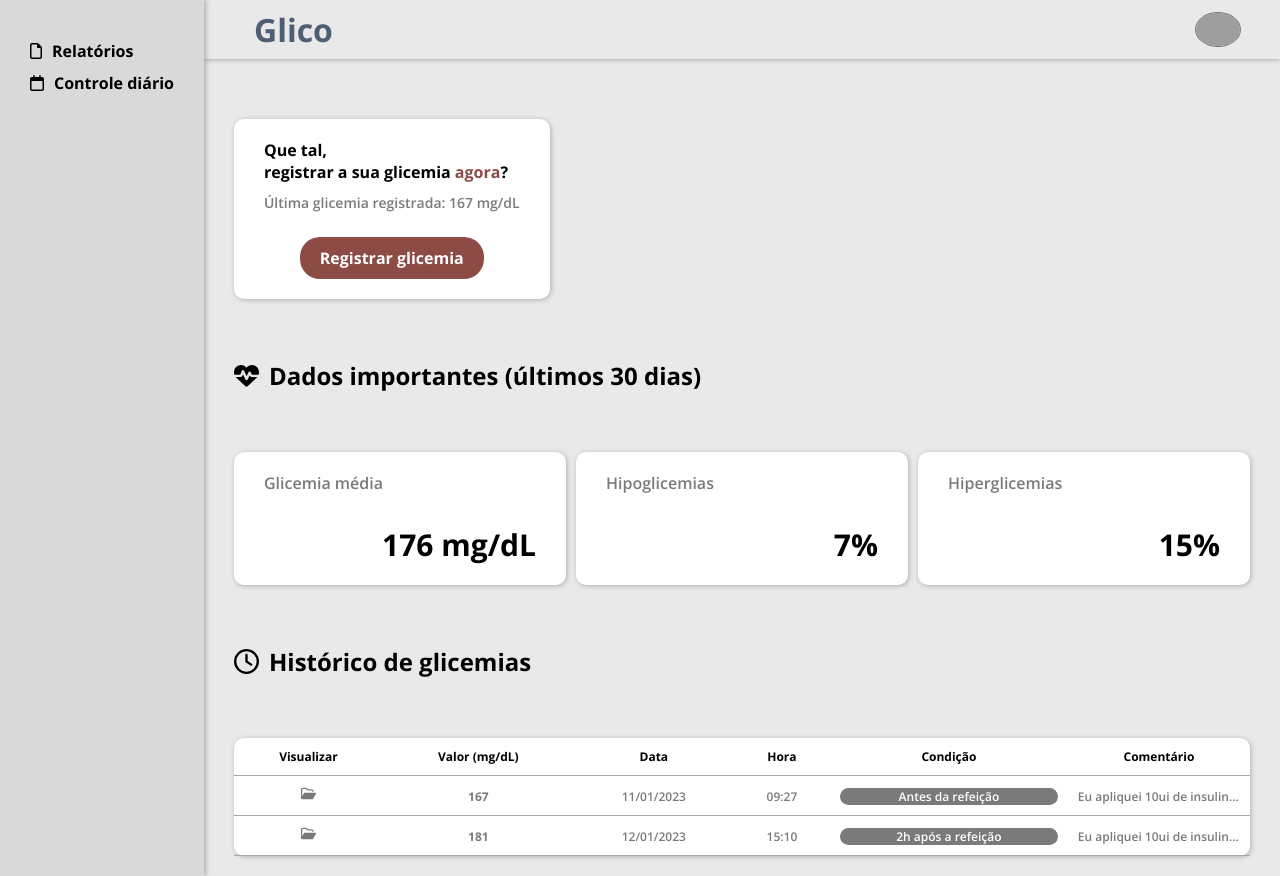
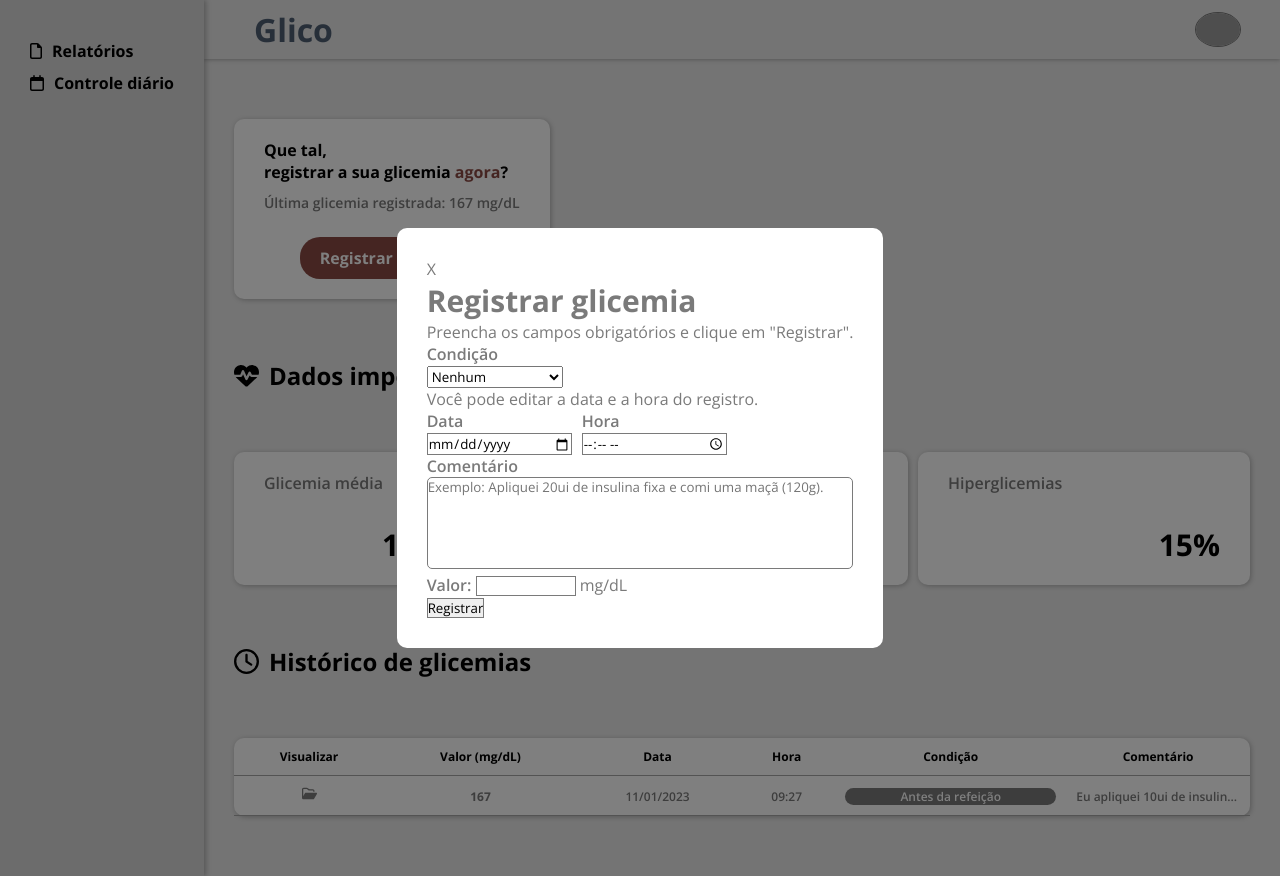
Before and after one commit to douglaslima-pro/glico, a PHP site: page /douglas/view/html/home.php in a window 1280 px wide. Run offline with PHP 8.4, Linux system fonts and the light colour scheme; the visitor is signed in with stand-in values (Sample User, id 1); grey boxes are pictures that could not be loaded.

Commit message:
feat: modify home.php file

```diff
--- a/model/DAO/DB/conexãoBD.php
+++ b/model/DAO/DB/conexãoBD.php
@@ -11,7 +11,7 @@ class conexaoBD{
 
             //Cria um objeto PDO
             //Pode ser necessário passar a PORTA como parâmetro, caso contrário dá erro de ACESSO NEGADO
-            self::$instance = new PDO("mysql:host=localhost;port=3306;dbname=glico","root","");
+            self::$instance = new PDO("mysql:host=localhost;port=3312;dbname=glico","root","");
             self::$instance->setAttribute(PDO::ATTR_ERRMODE,PDO::ERRMODE_EXCEPTION);
 
             return self::$instance;
--- a/view/css/home.css
+++ b/view/css/home.css
@@ -7,6 +7,7 @@ html,body{
 main{
     display: flex;
     height: 100%;
+    position: relative;
 }
 /*BARRA LATERAL DO SITE COM LINKS PARA OUTRAS PÁGINAS*/
 main > aside{
@@ -33,7 +34,7 @@ aside nav ul li a h3{
     font-size: 16px;
 }
 /*SECTION COM CONTEÚDO CENTRAL DA PÁGINA*/
-main > section{
+main > section.conteudo-principal{
     background: var(--cor-de-fundo2);
     width: 100%;
     overflow-y: auto;
@@ -49,6 +50,7 @@ section header{
     justify-content: space-between;
     position: sticky;
     top: 0;
+    z-index: 1;
 }
 /*TÍTULO DO CABEÇALHO*/
 header h1{
@@ -293,6 +295,80 @@ section .conteudo-principal-container{
     font-weight: bold;
 }
 
+/*TELA DE REGISTRAR GLICEMIA*/
+.tela-registrar-glicemia{
+    position: absolute;
+    height: 100vh;
+    width: 100vw;
+    z-index: 10;
+    display: flex;
+    align-items: center;
+    justify-content: center;
+}
+.tela-registrar-glicemia .transparent-background{
+    position: absolute;
+    background: rgba(0, 0, 0, 0.5);
+    height: 100%;
+    width: 100%;
+}
+.tela-registrar-glicemia .registrar-glicemia-form-container{
+    background-color: white;
+    padding: 30px;
+    border-radius: 10px;
+    z-index: 11;
+    color: var(--cinza);
+}
+.tela-registrar-glicemia .registrar-glicemia-form-container h2{
+    font-size: 30px;
+}
+.registrar-glicemia-form{
+    font-size: 16px;
+    color: var(--cinza);
+}
+.registrar-glicemia-form label{
+    font-weight: 600;
+    display: inline-block;
+    width: 100%;
+}
+.registrar-glicemia-form textarea{
+    width: 100%;
+    resize: none;
+    outline: none;
+    border-radius: 5px;
+    border: 1px solid var(--cinza);
+}
+.registrar-glicemia-form input{
+    border: 1px solid var(--cinza);
+}
+.input-data-hora-container{
+    display: flex;
+    gap: 10px;
+    max-width: 300px;
+}
+.input-data-hora-container > div{
+    flex: 1;
+}
+.input-data-hora-container > div input{
+    width: 100%;
+}
+.input-valor-container label{
+    display: inline;
+}
+.input-valor-container input{
+    width: 100px;
+    text-align: right;
+    outline: none;
+}
+.registrar-glicemia-form .fechar-btn{
+    font-size: 20px;
+    font-weight: bold;
+    color: var(--cinza);
+    position: absolute;
+    top: 10px;
+    right: 10px;
+}
+
+
 /*AVISO NA TELA*/
 .aviso-na-tela{
     background: black;
--- a/view/html/home.php
+++ b/view/html/home.php
@@ -31,6 +31,52 @@
 
         <main>
 
+            <section class="tela-registrar-glicemia">
+                <div class="transparent-background"></div>
+                <div class="registrar-glicemia-form-container">
+                    <span class="fechar-btn">X</span>
+                    <h2>Registrar glicemia</h2>
+                    <p>Preencha os campos obrigatórios e clique em "Registrar".</p>
+                    <form action="" class="registrar-glicemia-form">
+                        <div>
+                            <label for="condicao">Condição</label>
+                            <select name="condicao" id="condicao">
+                                <option value="">Nenhum</option>
+                                <option value="Jejum">Jejum</option>
+                                <option value="Antes da refeição">Antes da refeição</option>
+                                <option value="2h após a refeição">2h após a refeição</option>
+                                <option value="Antes de dormir">Antes de dormir</option>
+                            </select>
+                        </div>
+
+                        <p>Você pode editar a data e a hora do registro.</p>
+
+                        <div class="input-data-hora-container">
+                            <div class="input-data-container">
+                                <label for="data">Data</label>
+                                <input type="date" id="data" name="data" required>
+                            </div>
+                            <div class="input-hora-container">
+                                <label for="hora">Hora</label>
+                                <input type="time" id="hora" name="hora" required>
+                            </div>
+                        </div>
+
+                        <div>
+                            <label for="comentario">Comentário</label>
+                            <textarea name="comentario" id="comentario" rows="5" maxlength="500" placeholder="Exemplo: Apliquei 20ui de insulina fixa e comi uma maçã (120g)."></textarea>
+                        </div>
+
+                        <div class="input-valor-container">
+                            <label for="valor">Valor:</label>
+                            <input type="number" id="valor" name="valor" required> mg/dL
+                        </div>
+
+                        <input type="submit" value="Registrar">
+                    </form>
+                </div>
+            </section>
+
             <!--BARRA LATERAL COM LINKS PARA OUTRAS PÁGINAS DO SITE-->
             <aside>
                 <nav>
@@ -52,7 +98,7 @@
             </aside>
 
             <!--CONTEÚDO PRINCIPAL DA PÁGINA-->
-            <section>
+            <section class="conteudo-principal">
                 <header>
                     <h1>Glico</h1>
                     <div class="user-options-container">
@@ -131,15 +177,6 @@
                                 <div class="tableless-td condicao"><span>Antes da refeição</span></div>
                                 <div class="tableless-td comentario">Eu apliquei 10ui de insulina ultrarrápida. Comi um pão e tomei uma chícara de café</div>
                             </div>
-                            <div class="tableless-tr" id="glicemia02">
-                                <div class="tableless-td visualizar">
-                                    <svg xmlns="http://www.w3.org/2000/svg" height="1em" viewBox="0 0 576 512"><!--! Font Awesome Free 6.4.2 by @fontawesome - https://fontawesome.com License - https://fontawesome.com/license (Commercial License) Copyright 2023 Fonticons, Inc. --><path d="M384 480h48c11.4 0 21.9-6 27.6-15.9l112-192c5.8-9.9 5.8-22.1 .1-32.1S555.5 224 544 224H144c-11.4 0-21.9 6-27.6 15.9L48 357.1V96c0-8.8 7.2-16 16-16H181.5c4.2 0 8.3 1.7 11.3 4.7l26.5 26.5c21 21 49.5 32.8 79.2 32.8H416c8.8 0 16 7.2 16 16v32h48V160c0-35.3-28.7-64-64-64H298.5c-17 0-33.3-6.7-45.3-18.7L226.7 50.7c-12-12-28.3-18.7-45.3-18.7H64C28.7 32 0 60.7 0 96V416c0 35.3 28.7 64 64 64H87.7 384z"/></svg>
-                                </div>
-                                <div class="tableless-td valor">181</div>
-                                <div class="tableless-td data">12/01/2023</div>
-                                <div class="tableless-td hora">15:10</div>
-                                <div class="tableless-td condicao"><span>2h após a refeição</span></div>
-                                <div class="tableless-td comentario">Eu apliquei 10ui de insulina ultrarrápida. Comi um pão e tomei uma chícara de café</div>
                             </div>
                         </div>
                     </div>
```
Also changed, not shown: model/DAO/glicoseDAO.php (added, +32 -0 lines), model/DTO/glicoseDTO.php (added, +93 -0 lines).
